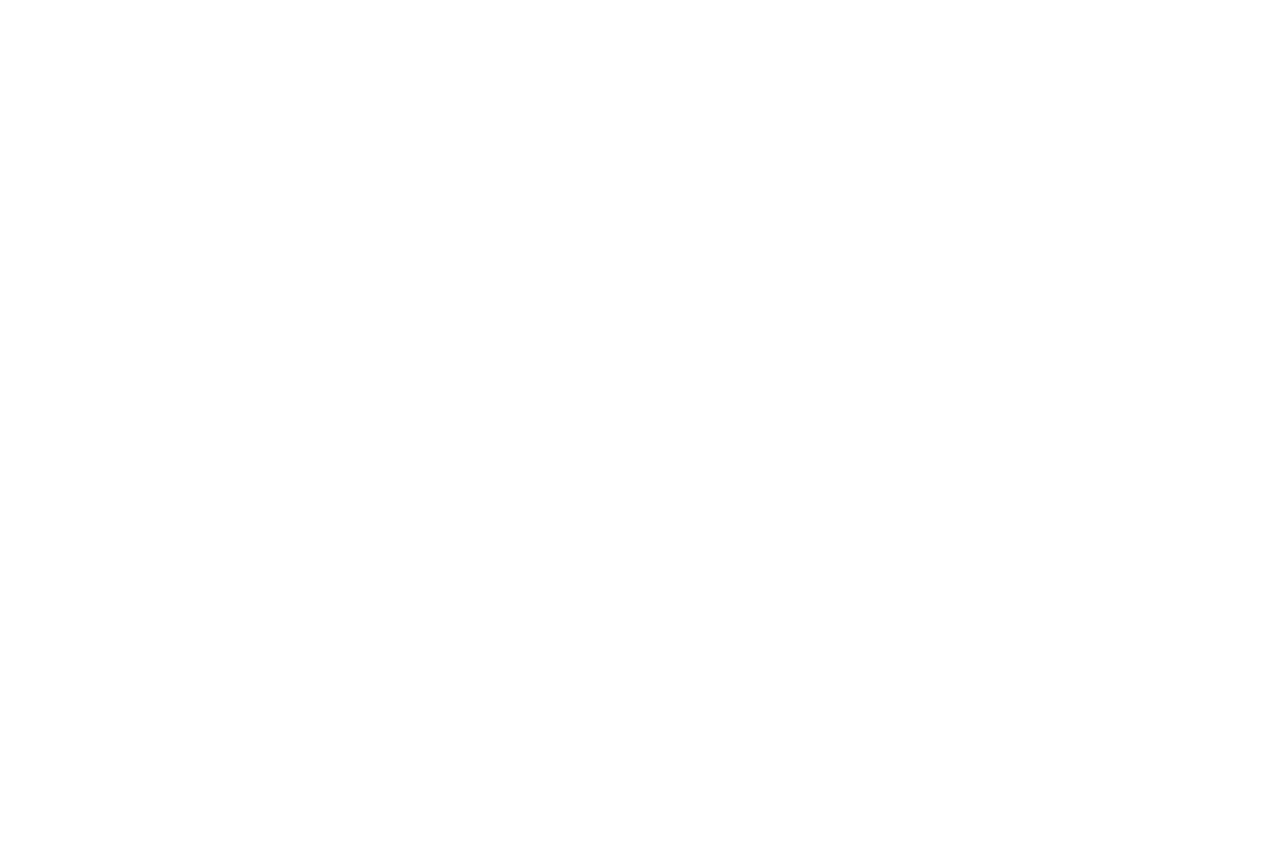
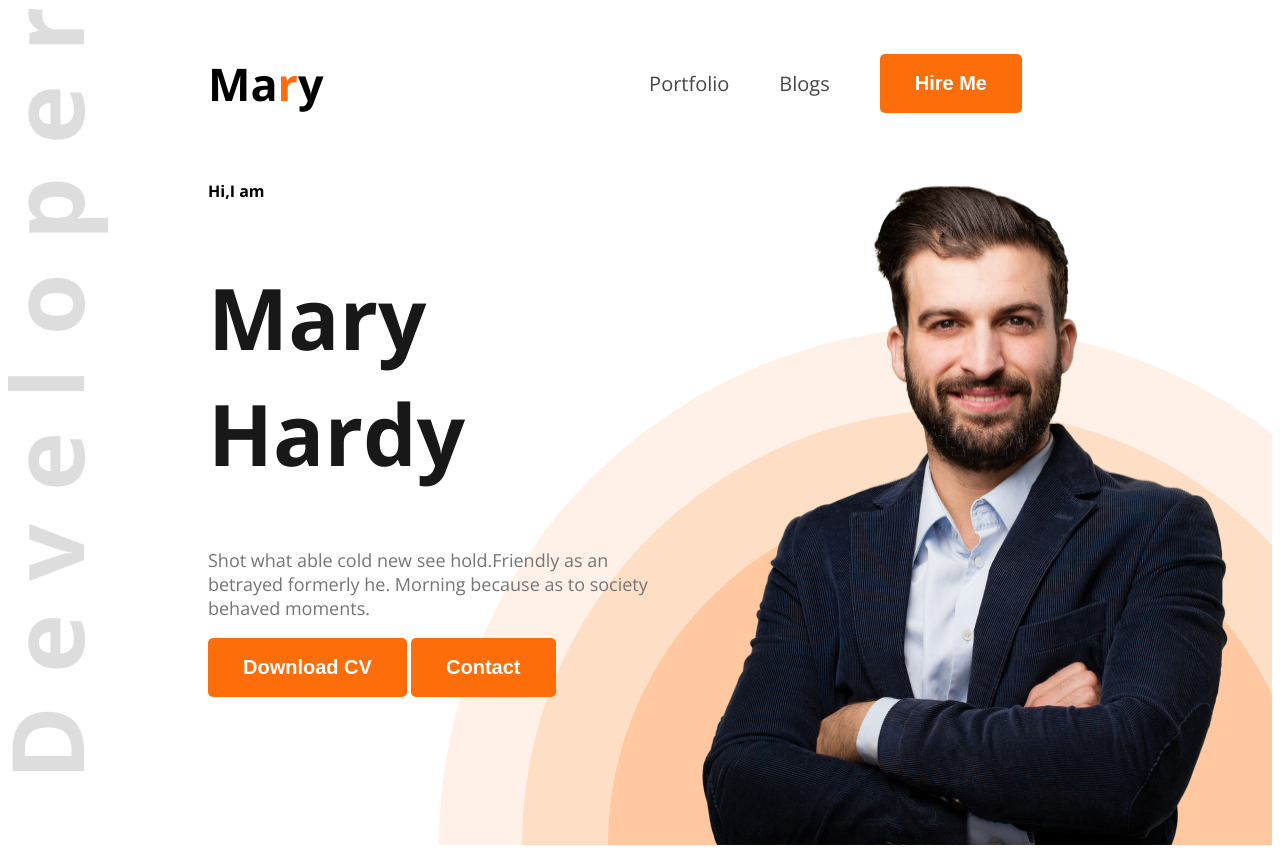
Before and after one commit to yousuf1803/web-developer-portfolio, a plain HTML site: page index.html in a window 1280 px wide. Before the commit the page ends 800 px from the top, so only its background shows below. Drawn offline with nearby package versions, Linux system fonts and the light colour scheme.

Commit message:
added the header part

```diff
--- a/index.html
+++ b/index.html
@@ -4,9 +4,32 @@
     <meta charset="UTF-8">
     <meta name="viewport" content="width=device-width, initial-scale=1.0">
     <title>Web Developer Portfolio</title>
+    <link rel="preconnect" href="https://fonts.googleapis.com">
+<link rel="preconnect" href="https://fonts.gstatic.com" crossorigin>
+<link href="https://fonts.googleapis.com/css2?family=Open+Sans:ital,wght@0,300..800;1,300..800&display=swap" rel="stylesheet">
+    <link rel="stylesheet" href="styles/portfolio.css">
 </head>
-<body>
-    <header>
+<body class="open-sans-normal ">
+    <header class="header">
+        <nav>
+            <h3 class="nav-tittle">Ma<span class="text-primary">r</span>y</h3>
+            <ul>
+                <li><a class="dark-02" href="">Portfolio</a></li>
+                <li><a class="dark-02" href="">Blogs</a></li>
+                <li><a class="dark-02" href=""><button class="btn-primary">Hire Me</button></a></li>
+            </ul>
+        </nav>
+        <div class="banner">
+            <div class="banner-content">
+                <h4 class="banner-greetings dark-2">Hi,I am</h4>
+                <h1 class="banner-tittle">Mary Hardy</h1>
+                <p class="banner-description">Shot what able cold new see hold.Friendly as an betrayed formerly he. Morning because as to society behaved moments.</p>
+                <button class="btn-primary">Download CV</button>
+                <button class="btn-primary">Contact</button>
+
+            </div>
+            <img class="banner-profile" src="images/hardy.png" alt="Mr.Hardy">
+        </div>
 
     </header>
     <main>
--- /dev/null
+++ b/styles/portfolio.css
@@ -0,0 +1,82 @@
+
+.open-sans-normal {
+  font-family: "Open Sans", sans-serif;
+  font-optical-sizing: auto;
+  font-style: normal;
+  font-variation-settings:
+    "wdth" 100;
+}
+/* Shared style */
+.header{
+    background-image: url('../images/developer.png'),url('../images/header_bg.png') ;
+    background-repeat: no-repeat;
+    background-position: top left, bottom right;
+}
+.banner{
+    display: flex;
+    justify-content: space-between;
+    margin:0px 35px 0px 200px ;
+
+}
+.banner-content{
+    max-width: 585px;
+
+}
+.text-primary{
+    color: #FD6E0A;
+}
+.dark-02{
+    color: #474747;
+}
+
+/* Nav Styles */
+nav{
+    display: flex;
+    align-items: center;
+    justify-content: space-between;
+    margin:0px 200px;
+}
+.nav-tittle{
+    font-weight: 800px;
+    font-size: 45px;
+}
+nav ul{
+    display: flex;
+    align-items: center;
+}
+nav ul li{
+    list-style: none;
+    margin-right: 50px;
+}
+nav ul li a{
+    text-decoration: none;
+    font-size: 20px;
+}
+.btn-primary{
+    background-color: #FD6E0A;
+    border-radius: 5px;
+    border: none;
+    font-weight:bold;
+    font-size: 20px;
+    color: white;
+    padding: 18px 35px;
+}
+.banner-greetings{
+    font-weight:600px;
+    font size: 45px;
+}
+.banner-tittle{
+    font-weight: bold;
+    font-size:85px ;
+    color: #181818;
+}
+.banner-description{
+    font-size:18px;
+    color: #757575;
+
+
+}
+.banner-profile{
+    width: 584px;
+    height: 686px;
+}
```
